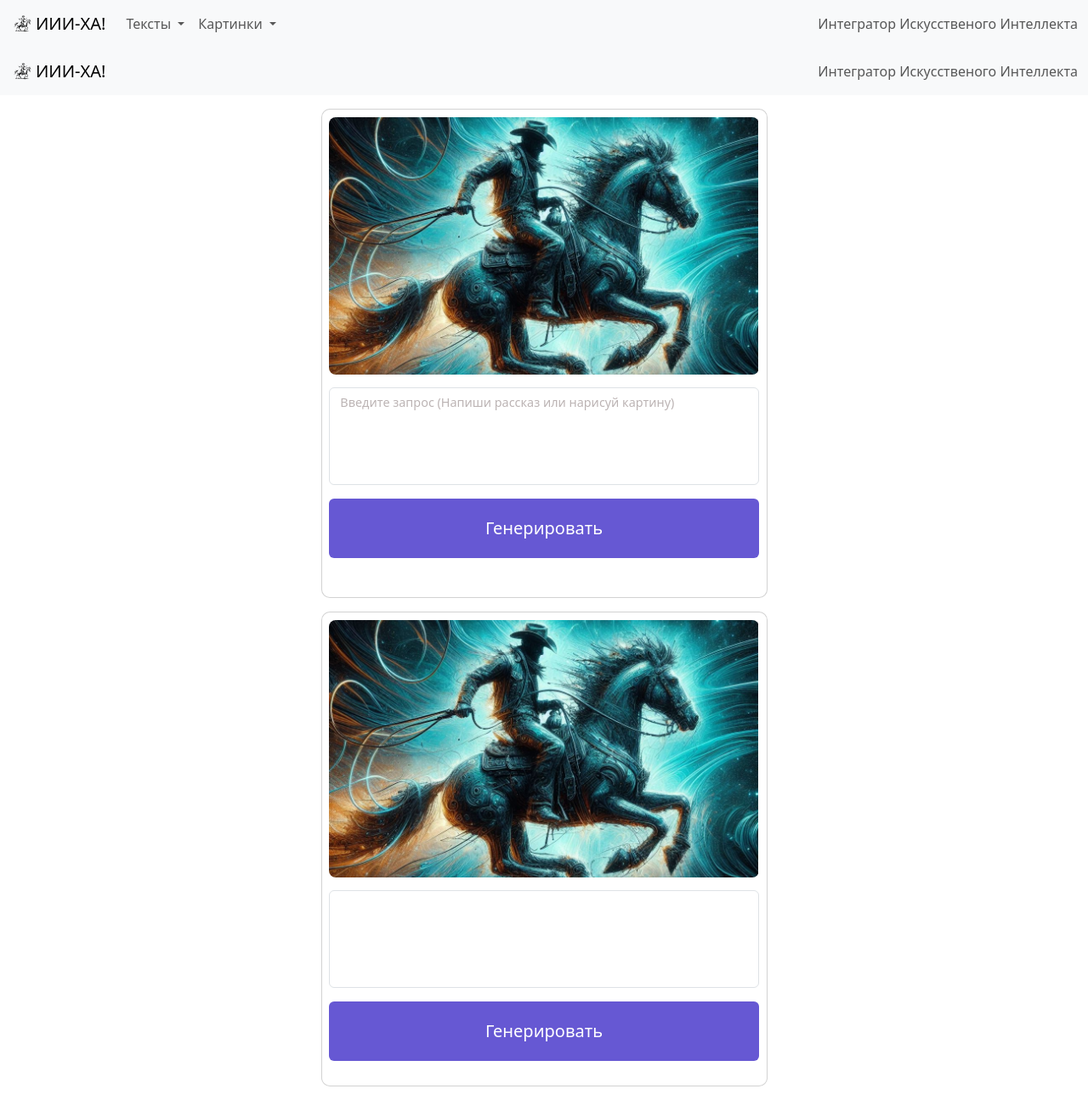
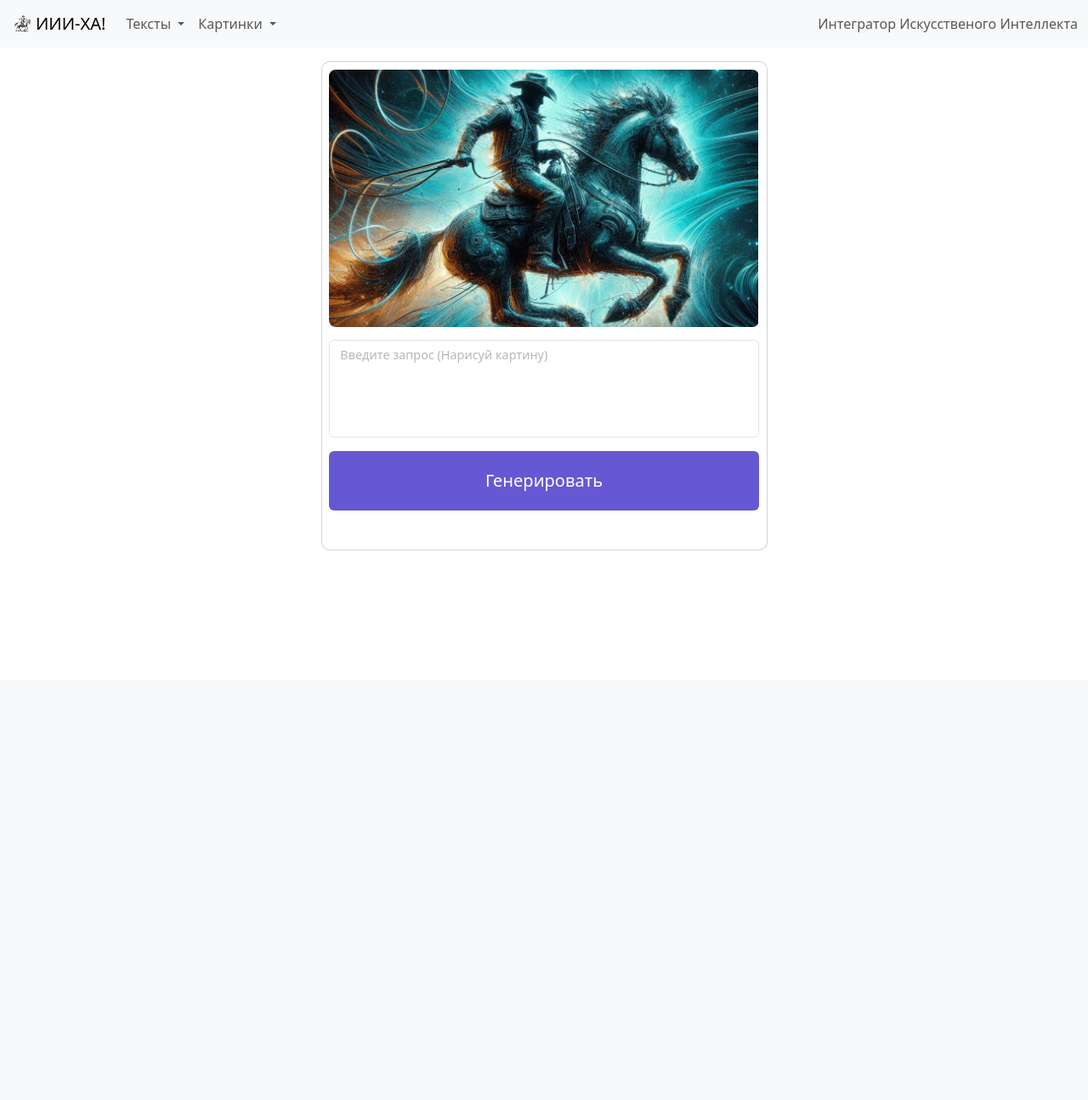
Before and after one commit to amtp1/iiiha, a Django app: page /fusion in a window 1280 px wide. Shown: the whole page at 85% size. After the commit the page ends 648 px from the top, so only its background shows below. Run offline with Django 4.2, Linux system fonts and the light colour scheme; some libraries are stand-ins or nearby versions.

Commit message:
refactoring

```diff
--- a/iiiha/core/templates/fusion.html
+++ b/iiiha/core/templates/fusion.html
@@ -1,17 +1,17 @@
 {% extends 'index.html' %}
 {% block title %}ИИИ-ХА! - Fusion{% endblock %}
-{% block content %}
 {% load static %}
+{% block body %}
 <div class="container">
 	<div class="card">
 		<div class="card-image">
 		</div>
-      <textarea id="fusion-textarea" class="form-control"></textarea>
+      <textarea class="form-control" placeholder="Введите запрос (Нарисуй картину)"></textarea>
       <div class="action">
-        <button id="generate-btn" class="action-button" onclick="generateFusion()">Генерировать</button>
+        <button id="pre-generate-btn" class="action-button" onclick="generateFusion()">Генерировать</button>
       </div>
-      <div>
-        <p id="content-image"></p>
+      <div id="content-div" class="content">
+        <p id="content"></p>
       </div>
 	</div>
 </div>
--- a/iiiha/core/templates/index.html
+++ b/iiiha/core/templates/index.html
@@ -27,22 +27,6 @@
   </div>
 </div>
 
-<nav class="navbar navbar-expand-lg bg-body-tertiary">
-    <div class="container-fluid">
-      <img src="{% static 'images/logo.svg' %}" alt="Logo" width="30" height="24" class="d-inline-block align-text-top">
-      <a class="navbar-brand" href="/">ИИИ-ХА!</a>
-      <button class="navbar-toggler" type="button" data-bs-toggle="collapse" data-bs-target="#navbarText" aria-controls="navbarText" aria-expanded="false" aria-label="Toggle navigation">
-        <span class="navbar-toggler-icon"></span>
-      </button>
-      <div class="collapse navbar-collapse" id="navbarText">
-        <ul class="navbar-nav me-auto mb-2 mb-lg-0">
-        </ul>
-        <span class="navbar-text">
-          Интегратор Искусственого Интеллекта
-        </span>
-      </div>
-    </div>
-</nav>
 <div class="container">
 	<div class="card">
 		<div class="card-image">
```
Also changed, not shown: iiiha/core/templates/chatgpt.html (+5 -5 lines).
